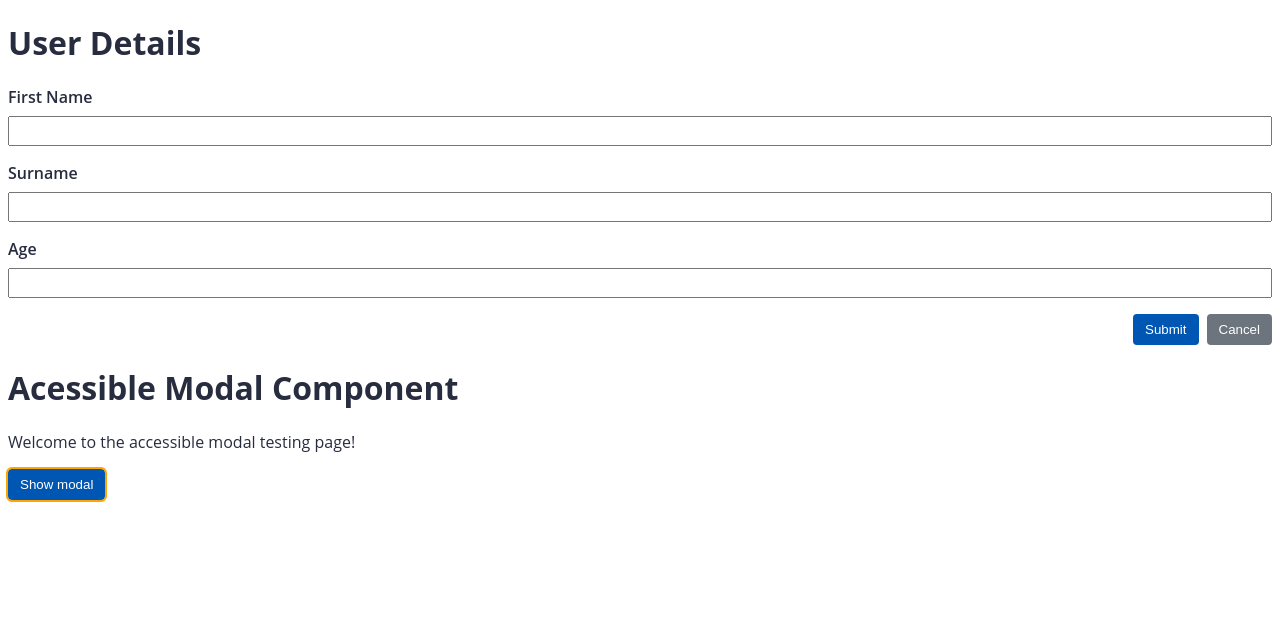
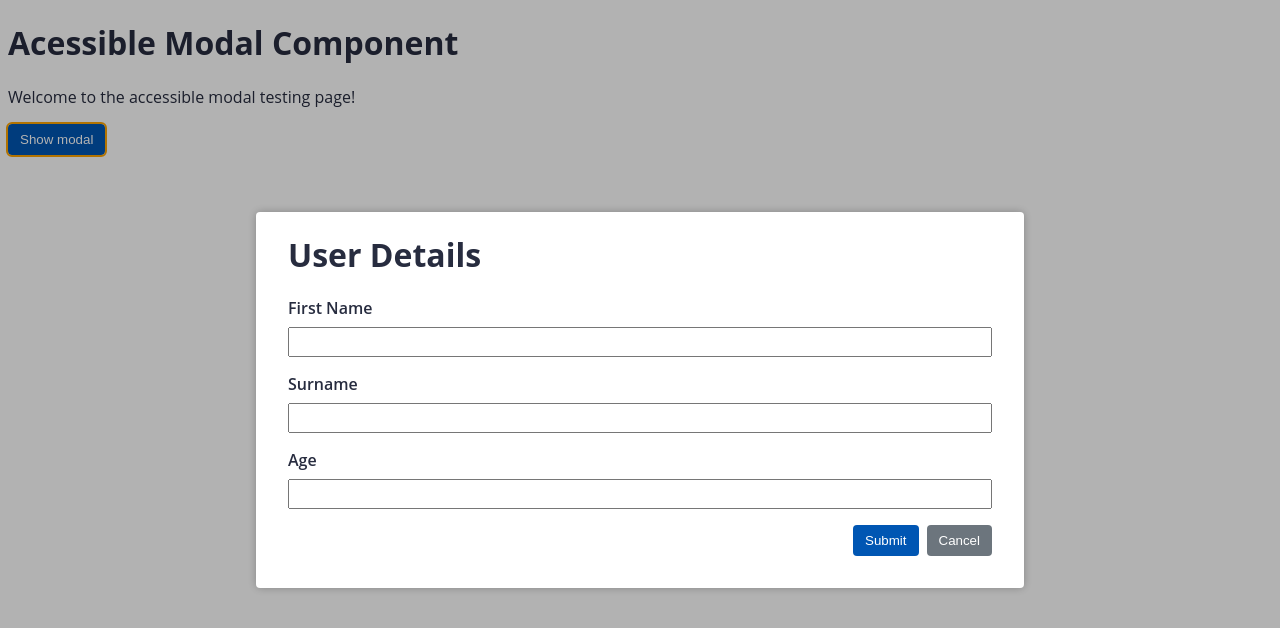
Before and after one commit to rlima-nogueira/acessibilidade-angular-2, an Angular app: page / in a window 1280 px wide. Both pictures are taken after a click on the button "Show modal". Shown: the top 628 px of the page. Built offline with nearby package versions, Linux system fonts and the light colour scheme.

Commit message:
Adicionando a biblioteca browseranimations e criando animações com o angular

```diff
--- a/package.json
+++ b/package.json
@@ -21,6 +21,7 @@
     "@angular/router": "~10.1.0",
     "rxjs": "~6.6.0",
     "tslib": "^2.0.0",
+    "web-animations-js": "^2.3.2",
     "zone.js": "~0.10.2"
   },
   "devDependencies": {
--- a/src/app/app.module.ts
+++ b/src/app/app.module.ts
@@ -1,4 +1,5 @@
 import { BrowserModule } from '@angular/platform-browser';
+import { BrowserAnimationsModule } from '@angular/platform-browser/animations';
 import { NgModule } from '@angular/core';
 
 import { AppRoutingModule } from './app-routing.module';
@@ -11,6 +12,7 @@
   ],
   imports: [
     BrowserModule,
+    BrowserAnimationsModule,
     AppRoutingModule,
     ModalModule,
   ],
--- /dev/null
+++ b/src/app/shared/animations/fade.ts
@@ -0,0 +1,14 @@
+import { animate, style, transition, trigger } from "@angular/animations";
+
+export const fade = trigger(
+  'fade',
+  [
+    transition(
+      ':enter',
+      [
+        style({opacity: 0 }),
+        animate(1000, style({opacity: 1}))
+      ]
+    )
+  ]
+);
--- a/src/app/shared/components/modal/modal.component.scss
+++ b/src/app/shared/components/modal/modal.component.scss
@@ -0,0 +1,32 @@
+.modal-overlay {
+  position: fixed;
+  z-index: 100;
+  top: 0;
+  left: 0;
+  bottom: 0;
+  right: 0;
+
+  display: flex;
+  align-items: center;
+  justify-content: center;
+  background-color: rgba(0, 0, 0, 0.3);
+
+  .modal-content {
+    padding: 0 2rem 2rem 2rem;
+    margin: 2%;
+    min-width: 94%;
+    @media(min-width: 600px) {
+      min-width: 60%;
+    }
+
+    border-radius:4px;
+    box-shadow: 0 0 8px rgba(0, 0, 0, .25);
+    background-color: white;
+
+    .model-title {
+      border-bottom: solid 1px;
+      padding-bottom: 1rem;
+      margin-bottom: 2rem;
+    }
+  }
+}
--- a/src/app/shared/components/modal/modal.component.ts
+++ b/src/app/shared/components/modal/modal.component.ts
@@ -1,13 +1,17 @@
-import { Component, OnInit } from '@angular/core';
+import { Component, HostBinding, OnInit } from '@angular/core';
+import { fade } from '../../animations/fade';
 import { ModalConfig } from './interfaces/modal-config';
 
 
 @Component({
   selector: 'app-modal',
   templateUrl: './modal.component.html',
-  styleUrls: ['./modal.component.scss']
+  styleUrls: ['./modal.component.scss'],
+  animations: [fade]
 })
 export class ModalComponent  {
+
+  @HostBinding('@fade') fade = true;
   public config: ModalConfig;
 
 
--- a/src/polyfills.ts
+++ b/src/polyfills.ts
@@ -26,7 +26,7 @@
  * Only required if AnimationBuilder is used within the application and using IE/Edge or Safari.
  * Standard animation support in Angular DOES NOT require any polyfills (as of Angular 6.0).
  */
-// import 'web-animations-js';  // Run `npm install --save web-animations-js`.
+import 'web-animations-js';  // Run `npm install --save web-animations-js`.
 
 /**
  * By default, zone.js will patch all possible macroTask and DomEvents
```
Also changed, not shown: 1 other file (tests, documents, lock files or other folders).
